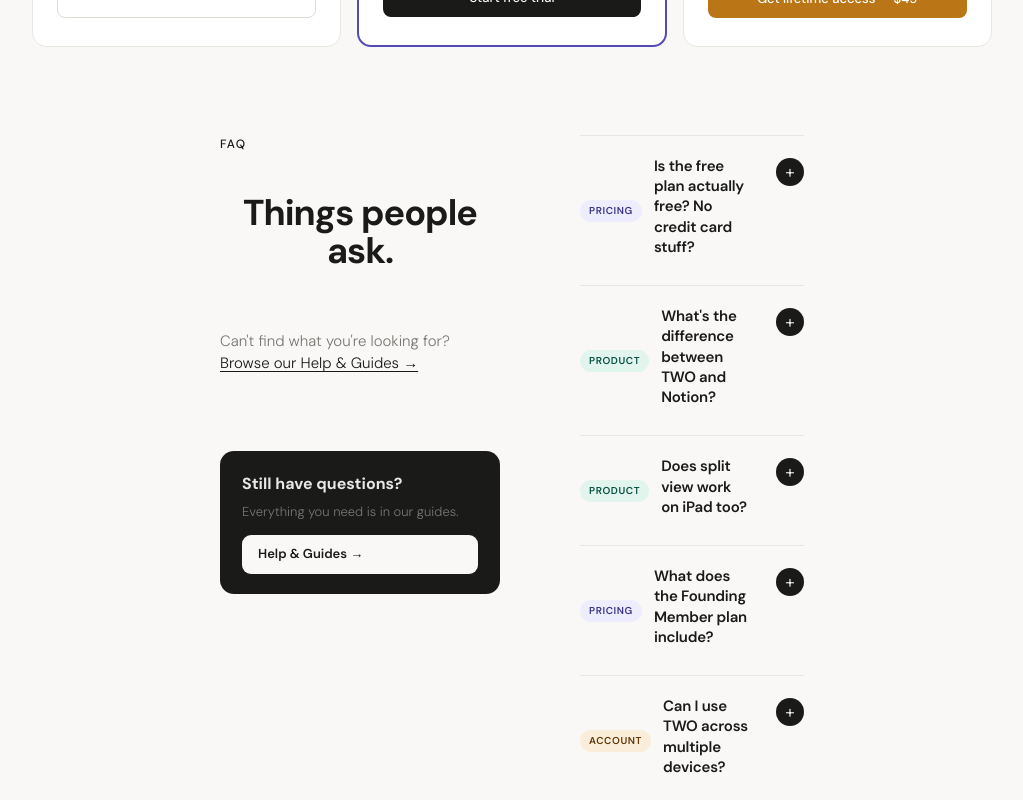
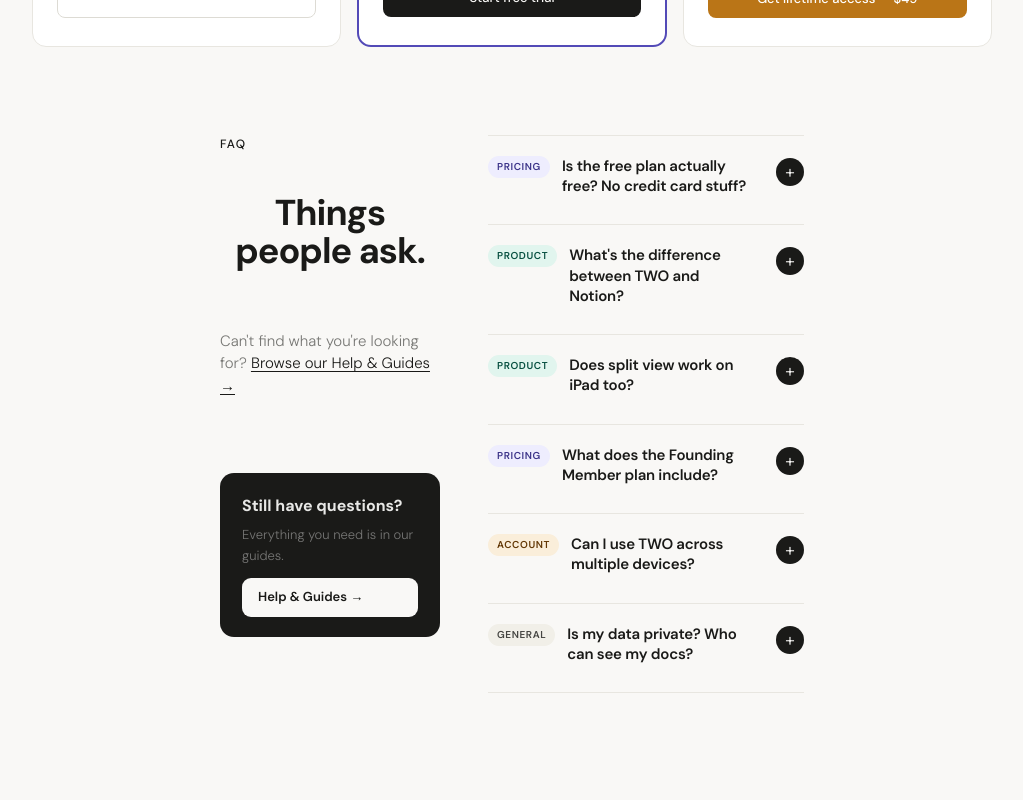
Before and after one commit to sillyledger/two-website, a Next.js app: page / in a window 1280 px wide. Shown: the part 3960-4760 px from the top of the page, without its empty margins (128-1151 px from the left). Built offline with nearby package versions, Linux system fonts and the light colour scheme.

Commit message:
Update globals.css

```diff
--- a/styles/globals.css
+++ b/styles/globals.css
@@ -904,8 +904,8 @@ h2 {
   max-width: 960px;
   margin: 0 auto;
   display: grid;
-  grid-template-columns: 280px 1fr;
-  gap: 80px;
+  grid-template-columns: 220px 1fr;
+  gap: 48px;
   align-items: start;
 }
 
@@ -968,7 +968,7 @@ h2 {
 
 .faq-q-row {
   display: flex;
-  align-items: center;
+  align-items: flex-start;
   gap: 12px;
 }
 
```
